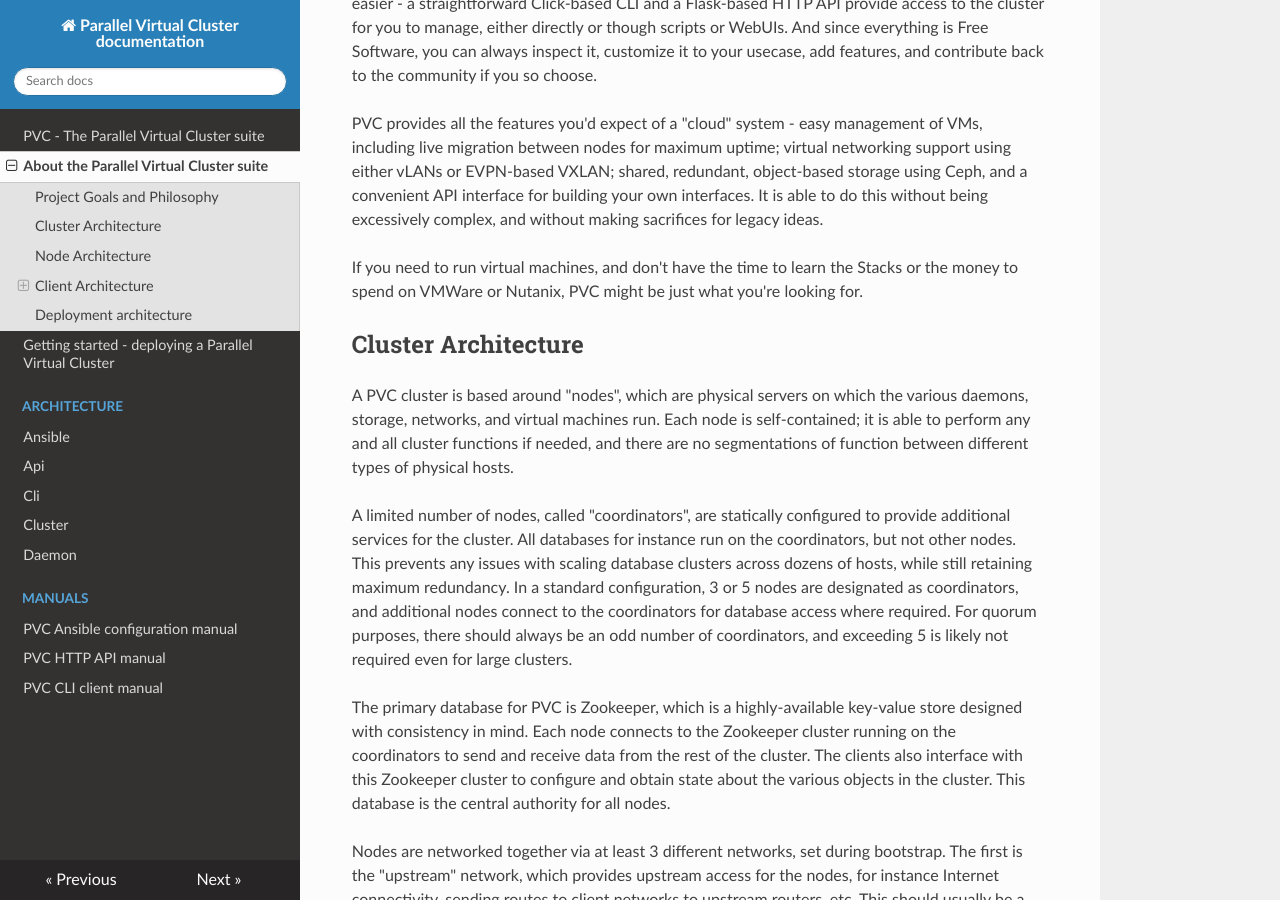
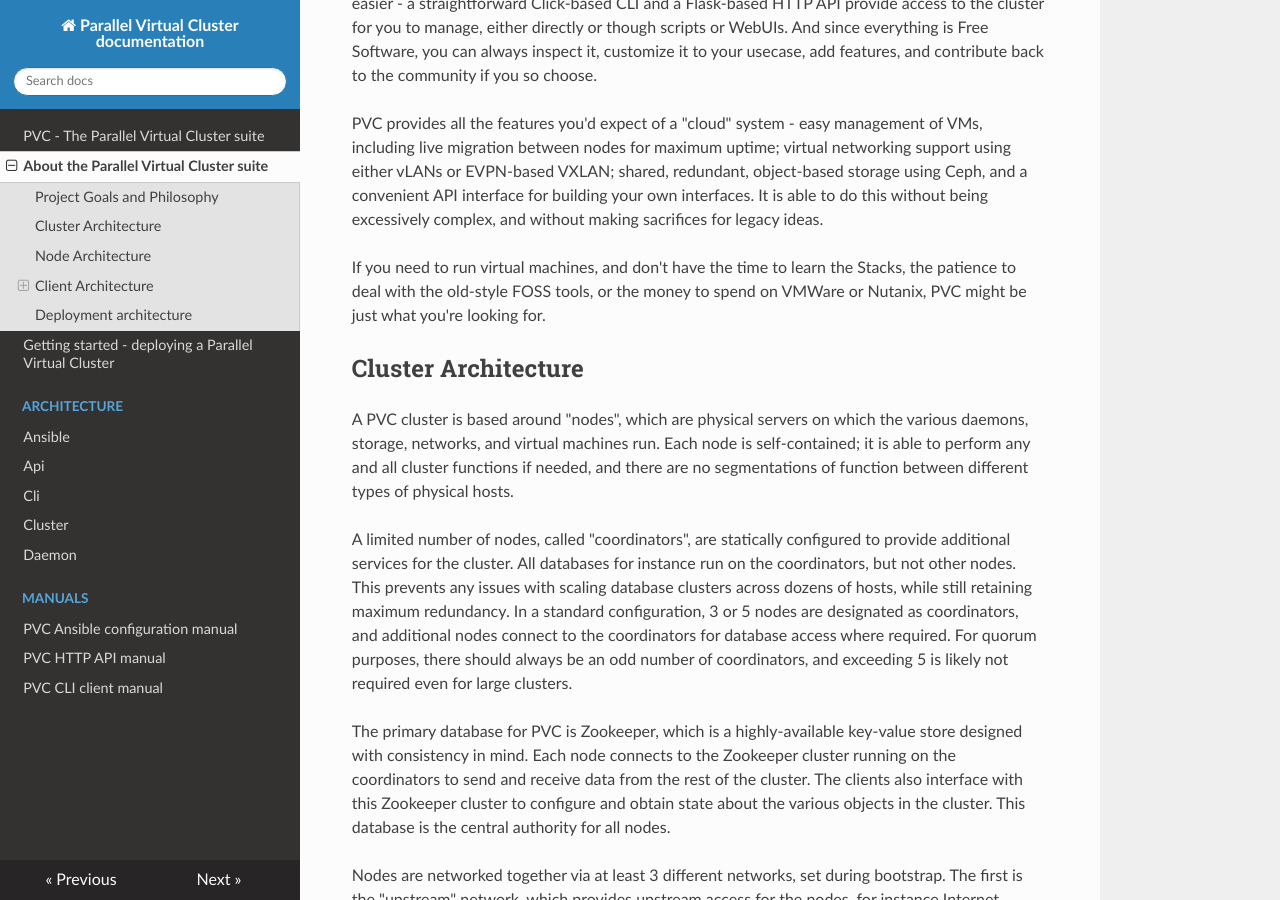
Before and after one commit to parallelvirtualcluster/pvc, an MkDocs documentation site: the page built from docs/about.md, in a window 1280 px wide and 900 px high, scrolled down 896 px. Built offline with MkDocs 1.6.1, drawn with Linux system fonts in a browser that asks for light colours; nearby versions of some CDN libraries.

Commit message:
Add blurb about patience with old tools

```diff
--- a/docs/about.md
+++ b/docs/about.md
@@ -12,7 +12,7 @@
 
 PVC provides all the features you'd expect of a "cloud" system - easy management of VMs, including live migration between nodes for maximum uptime; virtual networking support using either vLANs or EVPN-based VXLAN; shared, redundant, object-based storage using Ceph, and a convenient API interface for building your own interfaces. It is able to do this without being excessively complex, and without making sacrifices for legacy ideas.
 
-If you need to run virtual machines, and don't have the time to learn the Stacks or the money to spend on VMWare or Nutanix, PVC might be just what you're looking for.
+If you need to run virtual machines, and don't have the time to learn the Stacks, the patience to deal with the old-style FOSS tools, or the money to spend on VMWare or Nutanix, PVC might be just what you're looking for.
 
 ## Cluster Architecture
 
```
